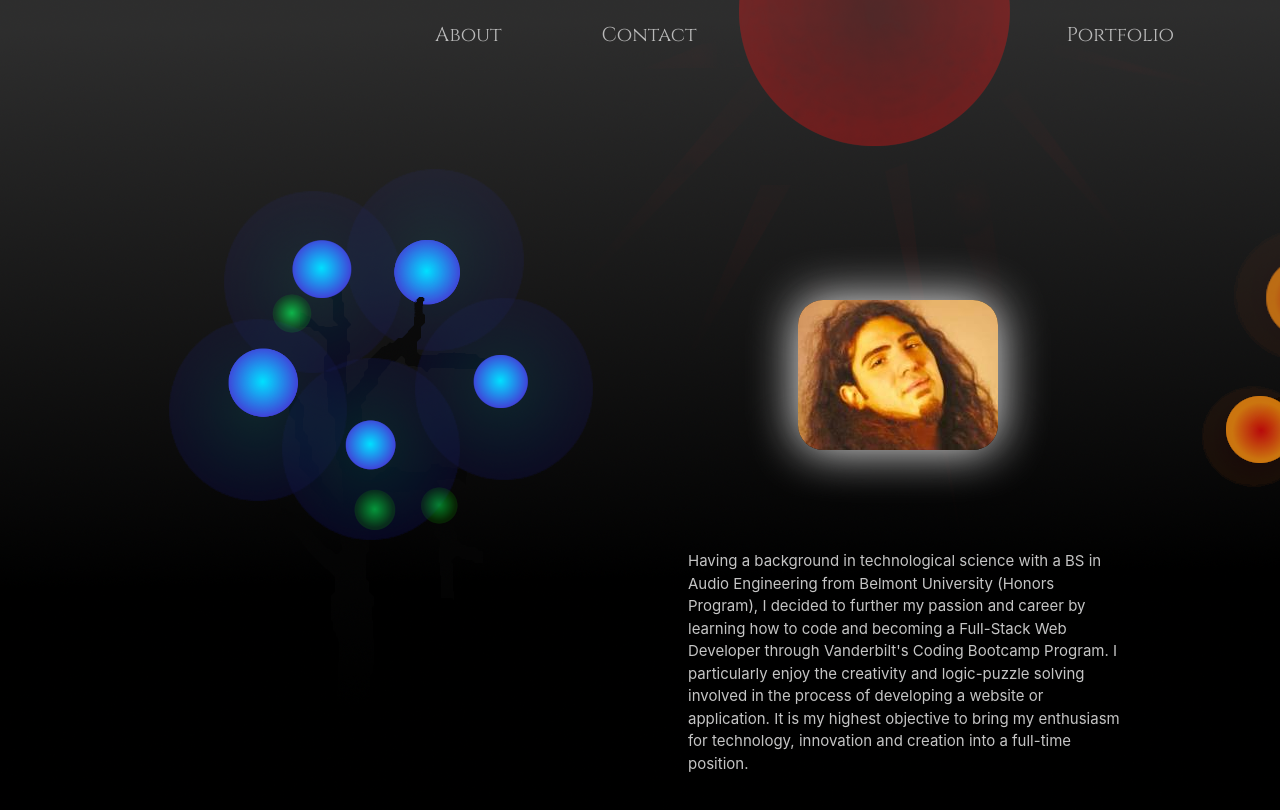
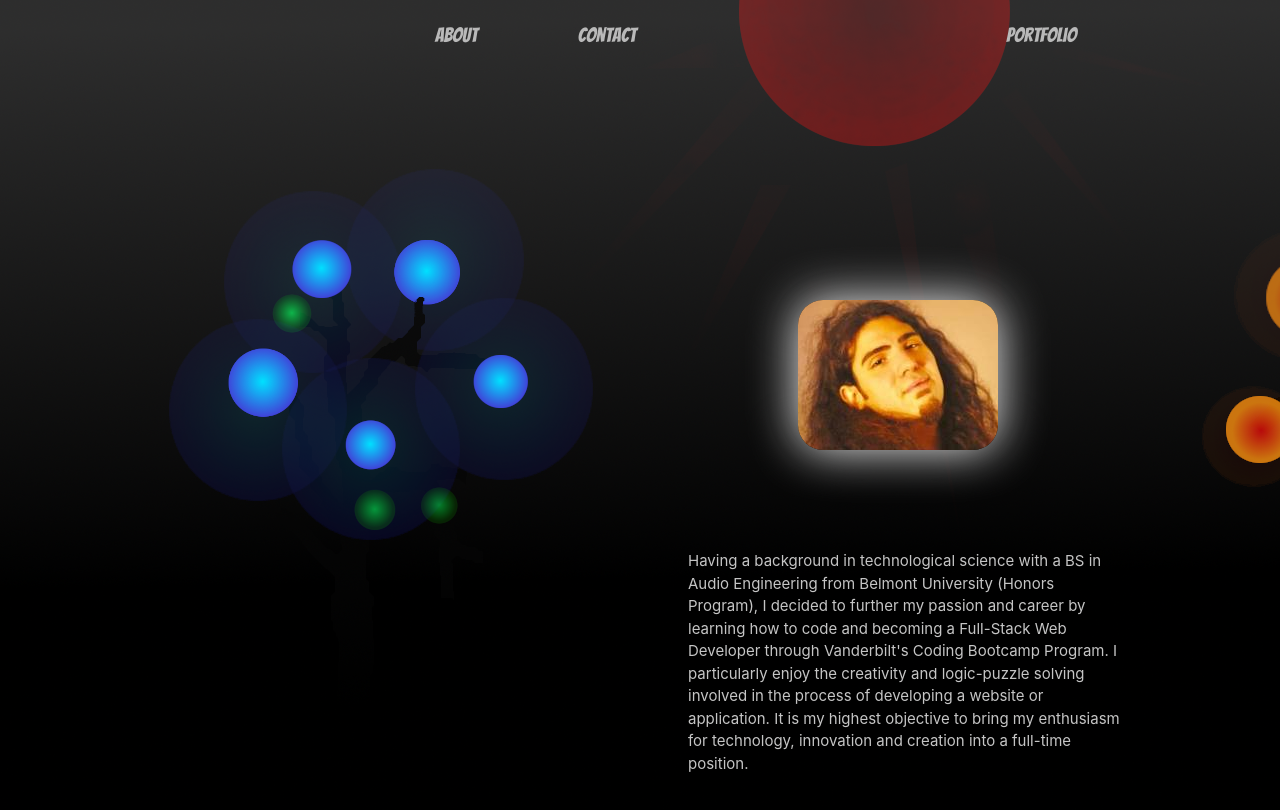
Before and after one commit to PattonParham/react-portfolio-aws-deploy, a React (Create React App) app: page / in a window 1280 px wide. Shown: the top 810 px of the page. Built offline with nearby package versions, Linux system fonts and the light colour scheme.

Commit message:
playing around with Navbar fonts

```diff
--- a/public/index.html
+++ b/public/index.html
@@ -25,7 +25,7 @@
       Learn how to configure a non-root public URL by running `npm run build`.
     -->
     <link rel="stylesheet" href="https://bootswatch.com/4/flatly/bootstrap.min.css" />
-    <link href ="https://fonts.googleapis.com/css?family=Cinzel:400,700,900" rel="stylesheet">
+    <link href ="https://fonts.googleapis.com/css?family=Bangers:400" rel="stylesheet">
     <title>React App</title>
   </head>
 
--- a/src/components/Navbar/Navbar.css
+++ b/src/components/Navbar/Navbar.css
@@ -1,7 +1,7 @@
 .Navbar{
     width: 1728px;
     height: 100px;
-    font-family: "Cinzel";
+    font-family: "Bangers";
     font-size: 20px;
     text-decoration: none !important;
 }
```
